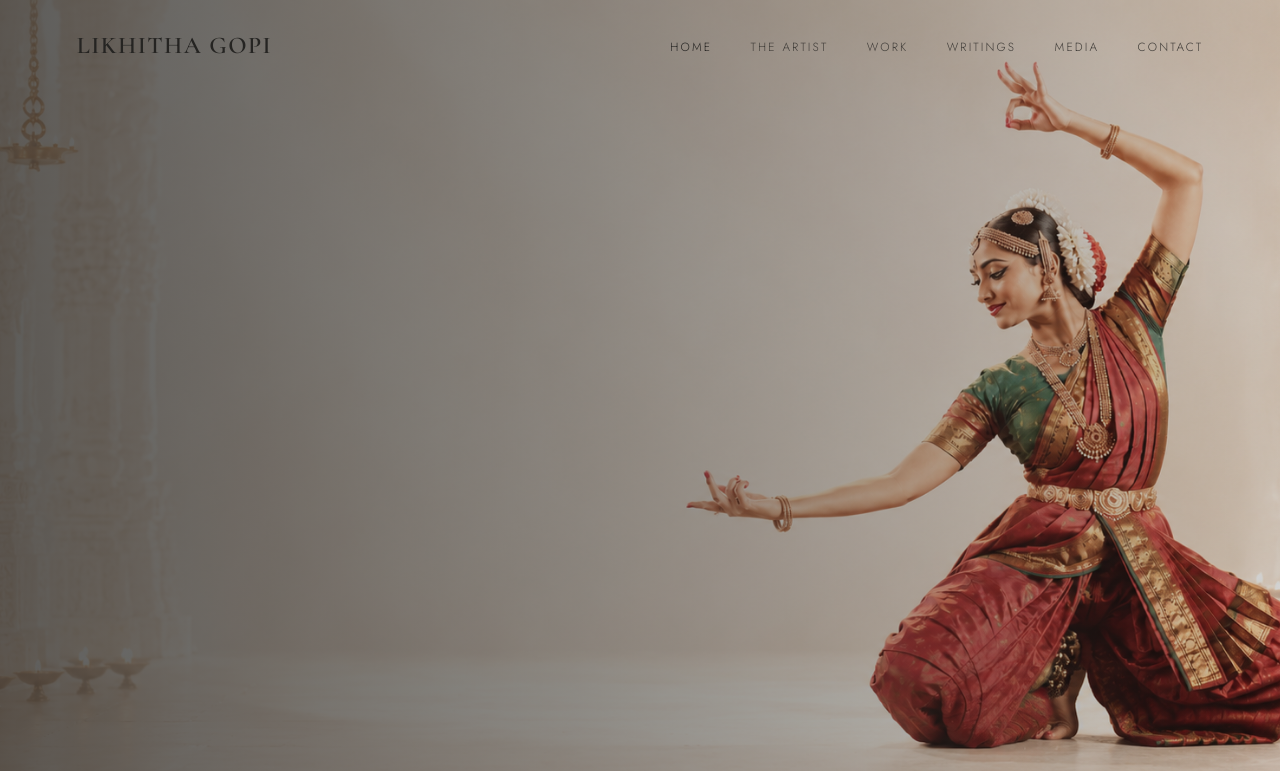
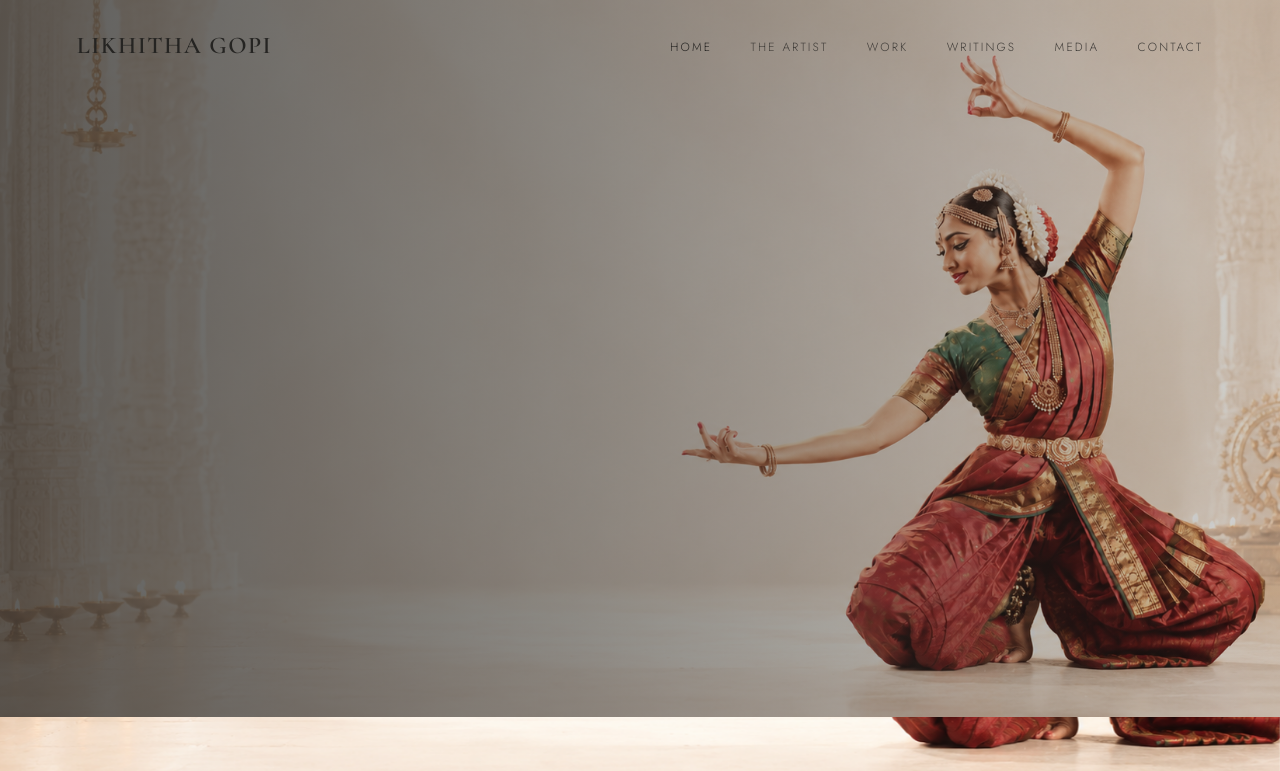
Before and after one commit to Rohithreddychappidi/yamini-kalluri-cms-1-, a Next.js app in the folder yk-site/: page / in a window 1280 px wide. Shown: the top 771 px of the page. Built offline with nearby package versions, Linux system fonts and the light colour scheme; no server answers; the database is empty.

Commit message:
Revert "Update globals.css"
This reverts commit 132d7a6d72010bba7af0b187c85a657619263ea7.

```diff
--- a/yk-site/app/globals.css
+++ b/yk-site/app/globals.css
@@ -218,7 +218,7 @@ nav.main a.active{
 
 /* ---------- hero ---------- */
 .hero{
-  min-height:100vh;
+  min-height:calc(100vh - 83px);
   padding:7rem 0;
   text-align:center;
   position:relative;
```
